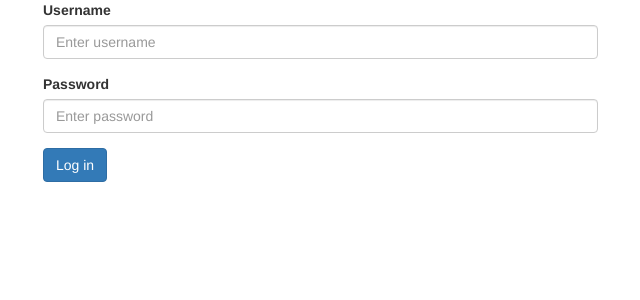
After one commit to Beeecc/CIS-2104-Project, a PHP site: page /index.html in a window 1280 px wide. The commit adds this page. Shown: the top 300 px of the page, without its empty margins (27-667 px from the left). Run offline with PHP 8.4, Linux system fonts and the light colour scheme.

Commit message:
new index

```diff
--- /dev/null
+++ b/public/index.html
@@ -0,0 +1,35 @@
+<!DOCTYPE html>
+<html lang="en">
+    <head>
+        <meta charset="utf-8">
+        <meta http-equiv="X-UA-Compatible" content="IE=edge">
+        <meta name="viewport" content="width=device-width, initial-scale=1">
+        <link href="https://fonts.googleapis.com/css?family=Roboto:400,700" rel="stylesheet">
+        <title>Sign In | NAC Management</title>
+        <link rel="stylesheet" href="https://maxcdn.bootstrapcdn.com/bootstrap/3.3.7/css/bootstrap.min.css">
+        <script src="https://ajax.googleapis.com/ajax/libs/jquery/3.4.1/jquery.min.js"></script>
+        <script src="https://maxcdn.bootstrapcdn.com/bootstrap/3.3.7/js/bootstrap.min.js"></script>
+        <!-- <link rel="stylesheet" href="../src/css/signIn.css" /> -->
+        <script type="text/javascript" src="../src/js/auth.js"></script>
+    </head>
+    <body>
+        <div class="container mt-5">
+            <div class="row">
+                <div class="col-md-6 offset-md-3">
+                    <!-- Login form goes here -->
+                    <form action = "index.php" method = "post">
+                        <div class="form-group">
+                            <label for="username">Username</label>
+                            <input type="text" class="form-control" id="username" placeholder="Enter username">
+                        </div>
+                        <div class="form-group">
+                            <label for="password">Password</label>
+                            <input type="password" class="form-control" id="password" placeholder="Enter password">
+                        </div>
+                        <button type="submit" class="btn btn-primary">Log in</button>
+                    </form>
+                </div>
+            </div>
+        </div>
+    </body>
+</html>
```
Also changed, not shown: public/index.php (+27 -57 lines).
